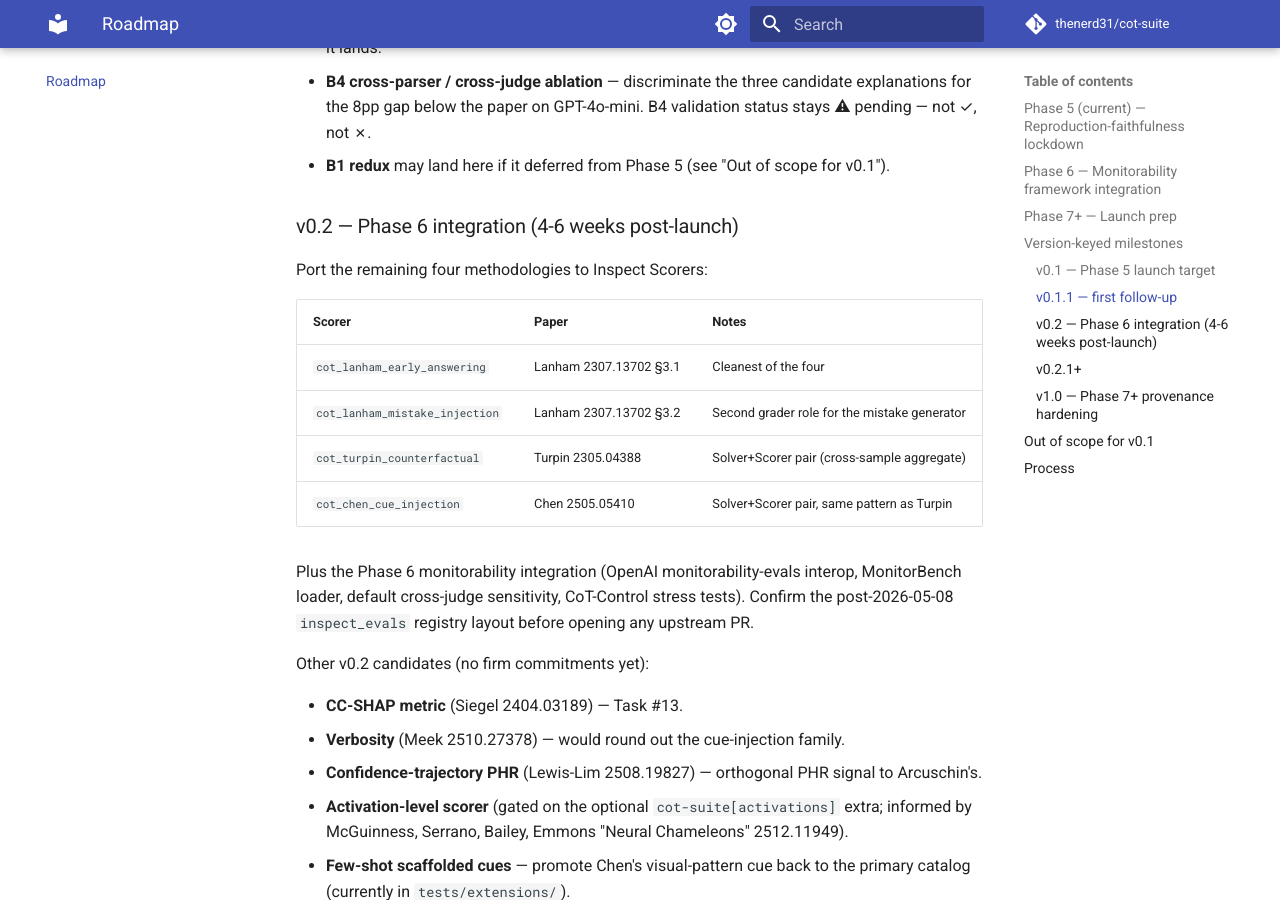
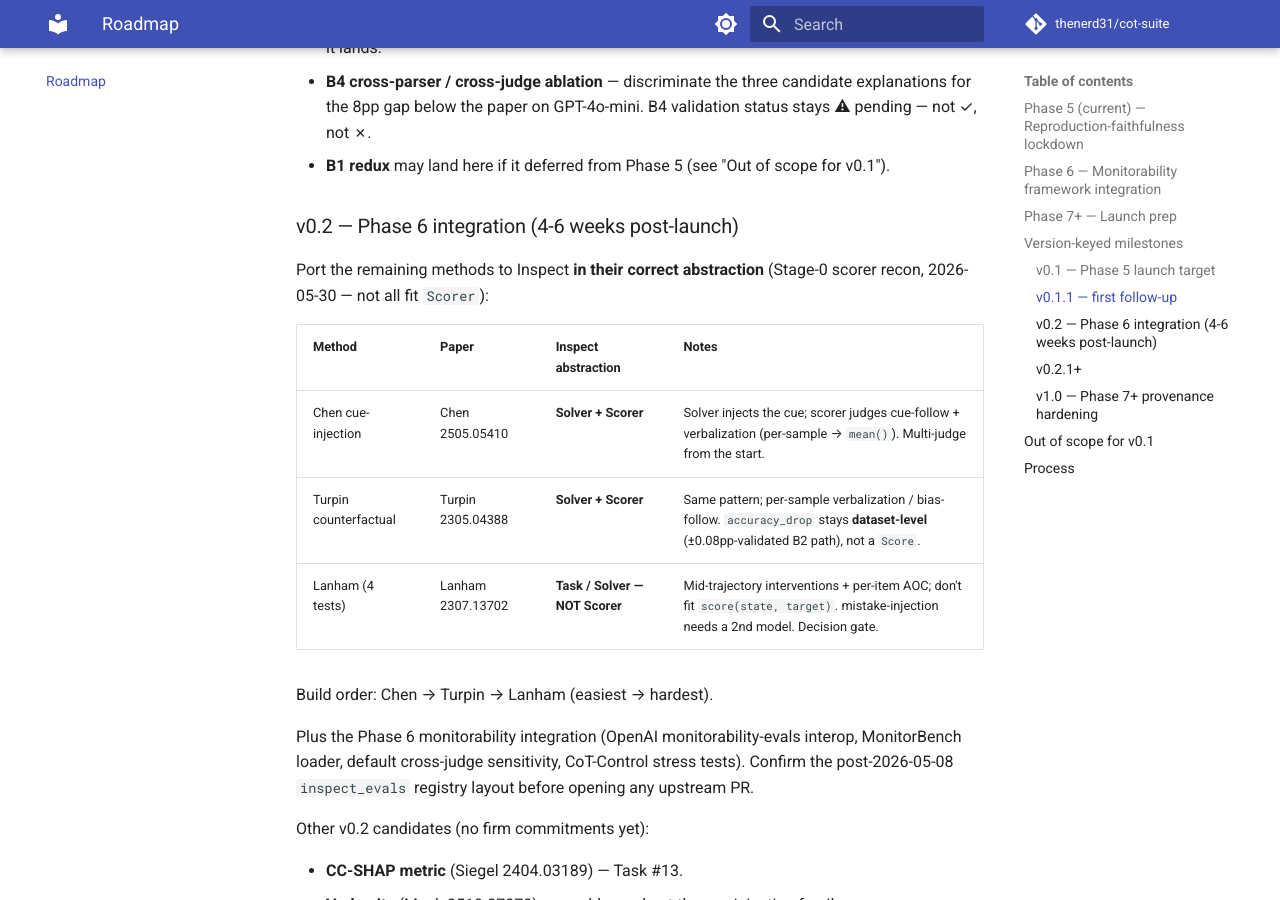
Before and after one commit to thenerd31/cot-suite, an MkDocs documentation site: the page built from docs/roadmap.md, in a window 1280 px wide and 900 px high, scrolled down 2904 px. Built offline with MkDocs 1.6.1 and Material for MkDocs 9.7.7, drawn with Linux system fonts in a browser that asks for light colours; comment, search, counter and statistics services are not loaded.

Commit message:
docs: correct Inspect-abstraction claims (Lanham is task/solver not scorer, Turpin/Chen accuracy_drop is dataset-level)
Phase 0 of the Inspect scorer/solver wrapper work — correct the docs BEFORE any
wrapper code so the repo is accurate at every commit. The Stage-0 scorer recon
(2026-05-30) established that not all five methods map to Inspect's `Scorer`:

- SCORERS (passive, per-trajectory): Emmons legibility/coverage + Arcuschin PHR
  (shipping in v0.1); Chen cue-verbalization + Turpin bias-verbalization (v0.2).
- SOLVERS (prompt-modification interventions): the cue/bias injection feeding the
  Chen and Turpin scorers.
- TASKS/SOLVERS, NOT scorers: Lanham's four tests — mid-trajectory interventions +
  per-item AOC via N re-elicitations of the model-under-test, which don't fit
  `score(state, target)`. mistake-injection also needs a 2nd generator model.
- Turpin `accuracy_drop` stays a DATASET-LEVEL metric (the ±0.08pp-validated B2
  path), not a `Score` — it's a paired-arm diff (baseline − biased), not
  per-trajectory.

Replaces the blanket "methodologies as Inspect scorers" / "Lanham/Turpin/Chen
scorers coming in v0.2" framing repo-wide:
- README.md — contribution #1 header + `cotsuite.inspect.scorers` module bullet.
- ROADMAP.md + docs/roadmap.md — v0.2 "port to Scorers" table → abstraction-split
  table (Solver+Scorer for Chen/Turpin; Task/Solver-not-Scorer for Lanham; build
  order Chen → Turpin → Lanham).
- docs/index.md — homepage "five evaluations as scorers" + v0.2 status line.
- docs/inspect.md — v0.2 scorer table → abstraction-split table.
- docs/metrics/lanham.md — "ports to four Inspect Scorers" → task/solver, not scorer.
- docs/inspect_ai_integration_assessment.md — dated supersession banner + reversed
  the earlier "ship Lanham first" build-order note (prior analysis preserved).

Docs-only; no code, no validators touched (B2 Turpin / B4a IPHR paths unchanged).

```diff
--- a/docs/roadmap.md
+++ b/docs/roadmap.md
@@ -125,14 +125,16 @@ Shipped in v0.1:
 
 ### v0.2 — Phase 6 integration (4-6 weeks post-launch)
 
-Port the remaining four methodologies to Inspect Scorers:
+Port the remaining methods to Inspect **in their correct abstraction** (Stage-0
+scorer recon, 2026-05-30 — not all fit `Scorer`):
 
-| Scorer | Paper | Notes |
-|---|---|---|
-| `cot_lanham_early_answering` | Lanham 2307.13702 §3.1 | Cleanest of the four |
-| `cot_lanham_mistake_injection` | Lanham 2307.13702 §3.2 | Second grader role for the mistake generator |
-| `cot_turpin_counterfactual` | Turpin 2305.04388 | Solver+Scorer pair (cross-sample aggregate) |
-| `cot_chen_cue_injection` | Chen 2505.05410 | Solver+Scorer pair, same pattern as Turpin |
+| Method | Paper | Inspect abstraction | Notes |
+|---|---|---|---|
+| Chen cue-injection | Chen 2505.05410 | **Solver + Scorer** | Solver injects the cue; scorer judges cue-follow + verbalization (per-sample → `mean()`). Multi-judge from the start. |
+| Turpin counterfactual | Turpin 2305.04388 | **Solver + Scorer** | Same pattern; per-sample verbalization / bias-follow. `accuracy_drop` stays **dataset-level** (±0.08pp-validated B2 path), not a `Score`. |
+| Lanham (4 tests) | Lanham 2307.13702 | **Task / Solver — NOT Scorer** | Mid-trajectory interventions + per-item AOC; don't fit `score(state, target)`. mistake-injection needs a 2nd model. Decision gate. |
+
+Build order: Chen → Turpin → Lanham (easiest → hardest).
 
 Plus the Phase 6 monitorability integration (OpenAI monitorability-evals
 interop, MonitorBench loader, default cross-judge sensitivity, CoT-Control
```
Also changed, not shown: README.md (+2 -2 lines), ROADMAP.md (+9 -7 lines), docs/index.md (+2 -2 lines), docs/inspect.md (+6 -7 lines), docs/inspect_ai_integration_assessment.md (+17 -4 lines), docs/metrics/lanham.md (+6 -6 lines).
